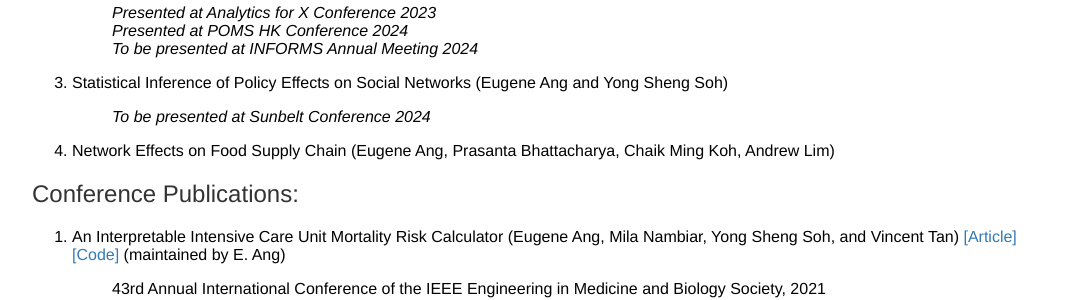
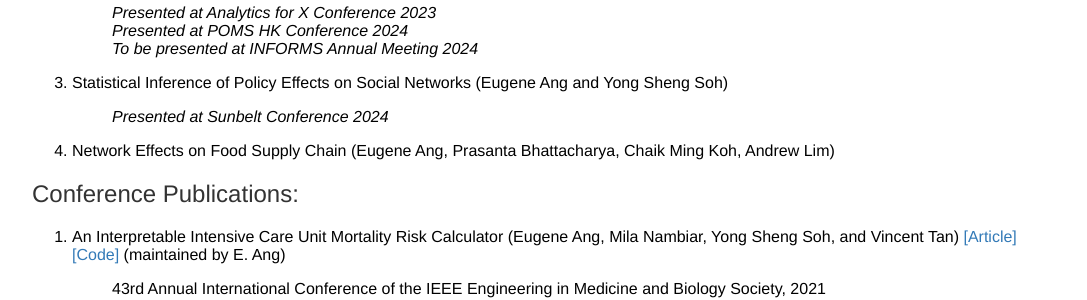
Before and after one commit to eugeneangty/eugeneangty.github.io, a Jekyll site: the page built from research/index.html, in a window 1280 px wide. Shown: the part 393-693 px from the top of the page, without its empty margins (96-1183 px from the left). Built offline with Jekyll 4.4.1, drawn with Linux system fonts in a browser that asks for light colours.

```diff
--- a/research/index.html
+++ b/research/index.html
@@ -22,7 +22,7 @@ title: Ang Teng Yen Eugene
     </dl>
     <li> Statistical Inference of Policy Effects on Social Networks (Eugene Ang and Yong Sheng Soh)</li>
     <dl>
-        <dd><i>To be presented at Sunbelt Conference 2024</i></dd>
+        <dd><i>Presented at Sunbelt Conference 2024</i></dd>
     </dl>
     <li> Network Effects on Food Supply Chain (Eugene Ang, Prasanta Bhattacharya, Chaik Ming Koh, Andrew Lim)</li>
   </ol>
```
